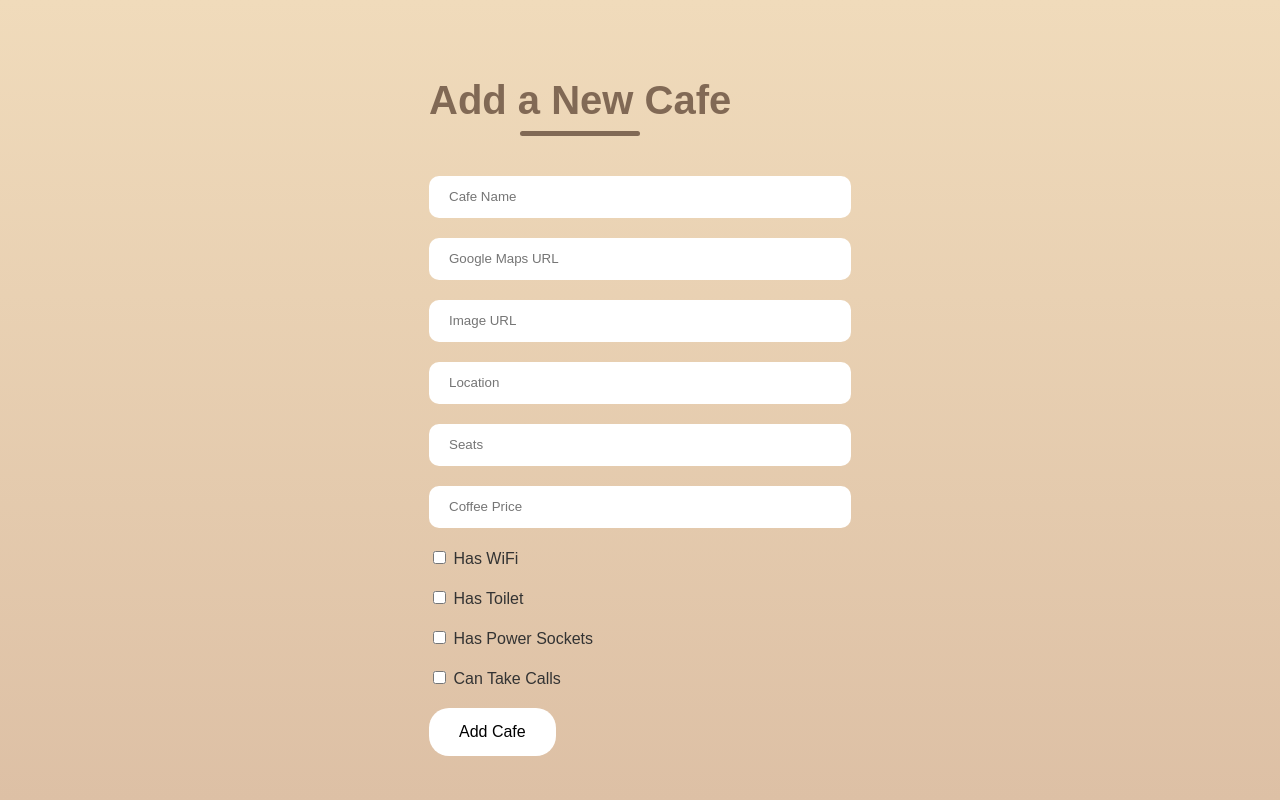
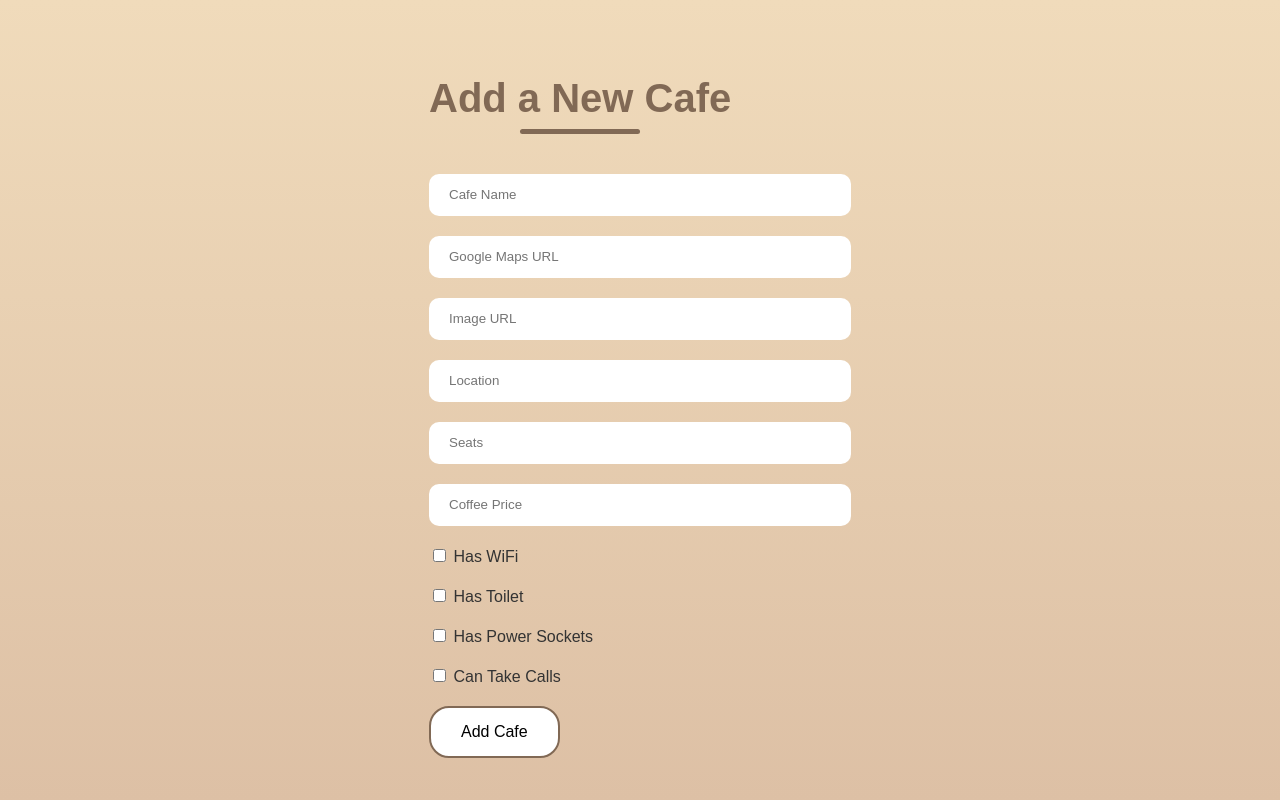
Before and after one commit to Mouatez2025/Laptop_Friendly_Cafes, a Flask app: page /add in a window 1280 px wide. Run offline with Flask 3, Linux system fonts and the light colour scheme.

Commit message:
Initial commit

```diff
--- a/static/styles.css
+++ b/static/styles.css
@@ -99,6 +99,6 @@ border: 2px solid #816955;
      gap: 10px;
      border-radius: 20px;
      background: white;
-     border: none;
+     border: 2px solid #816955;
 
 }
```
